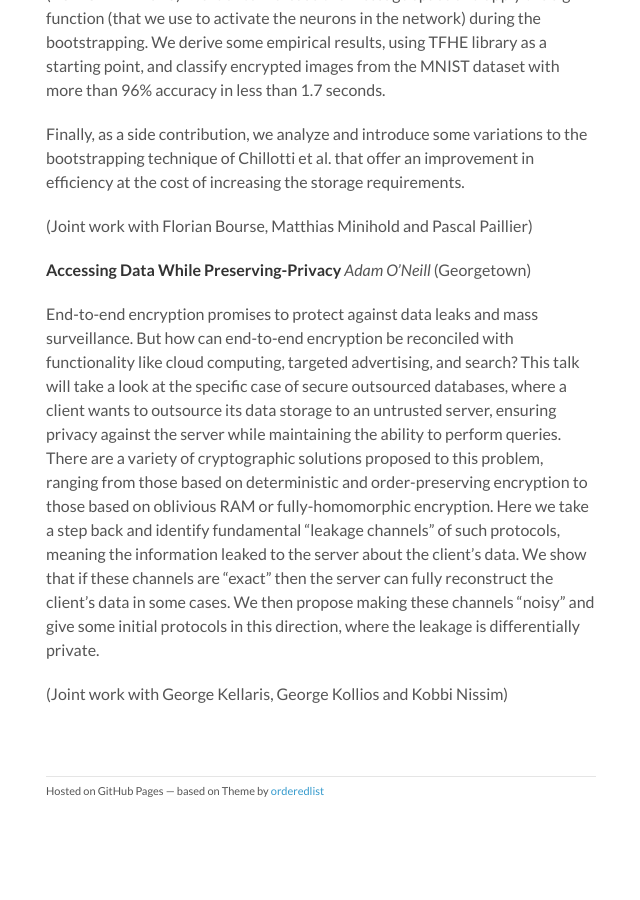
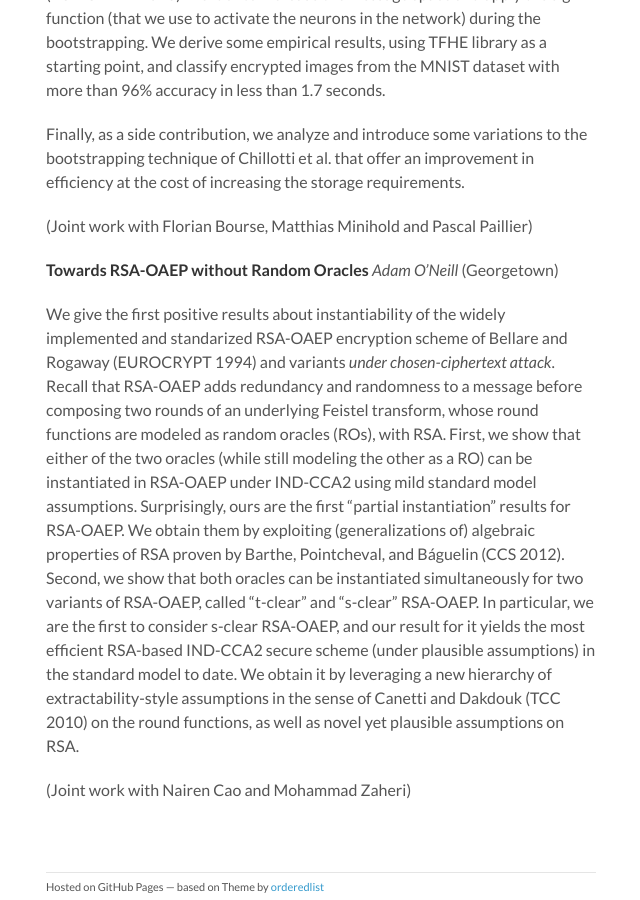
Before and after one commit to pariscryptoday/pariscryptoday.github.io, a Jekyll site: the page built from _posts/2018-08-01-eighth.md, in a window 1280 px wide and 900 px high, scrolled down 3574 px. Shown: the whole window, without its empty margins (164-804 px from the left). Built offline with Jekyll 4.4.1, drawn with Linux system fonts in a browser that asks for light colours; before the commit the page ends 4395 px from its top, so only the background shows below that; some of the changed text lies outside the part shown.

Commit message:
Update 2018-08-01-eighth.md

```diff
--- a/_posts/2018-08-01-eighth.md
+++ b/_posts/2018-08-01-eighth.md
@@ -21,7 +21,7 @@ ENS.
 | 14:15 - 15:15 | [Benjamin Smith](#BS): Post-quantum Diffie--Hellman: Caveat Emptor
 | 15:15 - 15:45 | [Michele Minelli](#MiMi): Fast Homomorphic Evaluation of Deep Discretized Neural Networks
 | 15:45 - 16:15 | Coffee Break
-| 16:15 - 17:15 | [Adam O'Neill](#AO): Accessing Data While Preserving-Privacy
+| 16:15 - 17:15 | [Adam O'Neill](#AO): Towards RSA-OAEP without Random Oracles
 
 **Organizers.** Michel Abdalla, Georg Fuchsbauer, and Hoeteck Wee ([ENS](https://crypto.di.ens.fr/web2py))
 
@@ -91,9 +91,9 @@ Finally, as a side contribution, we analyze and introduce some variations to the
 
 (Joint work with Florian Bourse, Matthias Minihold and Pascal Paillier)
 
-**<a name="AO"></a>Accessing Data While Preserving-Privacy**
+**<a name="AO"></a>Towards RSA-OAEP without Random Oracles**
 *Adam O'Neill* (Georgetown)
 
-End-to-end encryption promises to protect against data leaks and mass surveillance. But how can end-to-end encryption be reconciled with functionality like cloud computing, targeted advertising, and search? This talk will take a look at the specific case of secure outsourced databases, where a client wants to outsource its data storage to an untrusted server, ensuring privacy against the server while maintaining the ability to perform queries. There are a variety of cryptographic solutions proposed to this problem, ranging from those based on deterministic and order-preserving encryption to those based on oblivious RAM or fully-homomorphic encryption. Here we take a step back and identify fundamental "leakage channels" of such protocols, meaning the information leaked to the server about the client's data. We show that if these channels are "exact" then the server can fully reconstruct the client's data in some cases.  We then propose making these channels "noisy" and give some initial protocols in this direction, where the leakage is differentially private.
+We give the first positive results about instantiability of the widely implemented and standarized RSA-OAEP encryption scheme of Bellare and Rogaway (EUROCRYPT 1994) and variants *under chosen-ciphertext attack*. Recall that RSA-OAEP adds redundancy and randomness to a message before composing two rounds of an underlying Feistel transform, whose round functions are modeled as random oracles (ROs), with RSA. First, we show that either of the two oracles (while still modeling the other as a RO) can be instantiated in RSA-OAEP under IND-CCA2 using mild standard model assumptions. Surprisingly, ours are the first "partial instantiation" results for RSA-OAEP. We obtain them by exploiting (generalizations of) algebraic properties of RSA proven by Barthe, Pointcheval, and Báguelin (CCS 2012). Second, we show that both oracles can be instantiated simultaneously for two variants of RSA-OAEP, called "t-clear" and "s-clear" RSA-OAEP. In particular, we are the first to consider s-clear RSA-OAEP, and our result for it yields the most efficient RSA-based IND-CCA2 secure scheme (under plausible assumptions) in the standard model to date. We obtain it by leveraging a new hierarchy of extractability-style assumptions in the sense of Canetti and Dakdouk (TCC 2010) on the round functions, as well as novel yet plausible assumptions on RSA.
 
-(Joint work with George Kellaris, George Kollios and Kobbi Nissim)
+(Joint work with Nairen Cao and Mohammad Zaheri)
```
